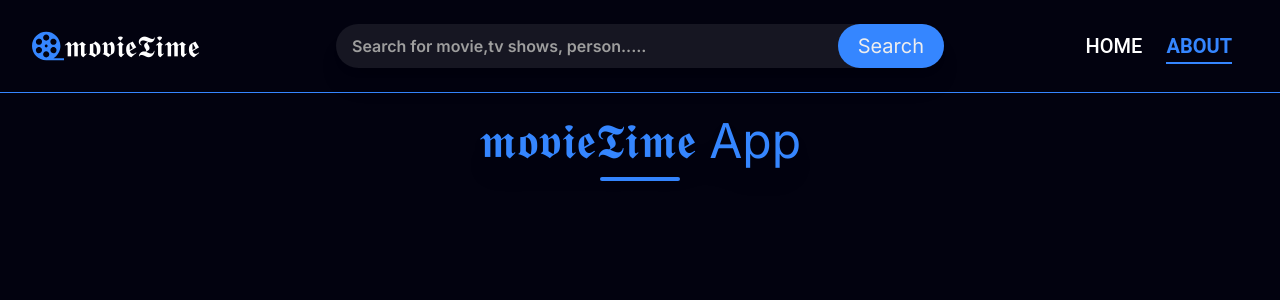
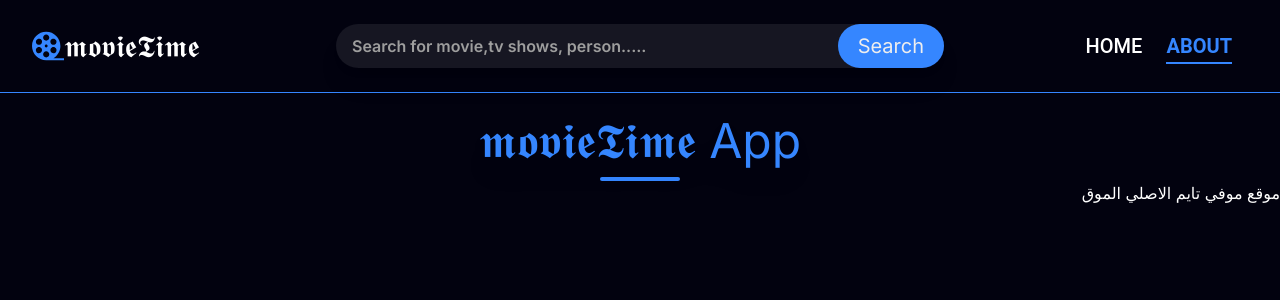
Before and after one commit to Baseldiab/movieTime, a Next.js app: page /about in a window 1280 px wide. Shown: the top 300 px of the page. Built offline with nearby package versions, Linux system fonts and the light colour scheme.

Commit message:
add typing and translating

```diff
--- a/package.json
+++ b/package.json
@@ -9,14 +9,19 @@
     "lint": "next lint"
   },
   "dependencies": {
+    "@emotion/react": "^11.11.3",
+    "@emotion/styled": "^11.11.0",
     "@fortawesome/fontawesome-free": "^6.5.0",
     "@fortawesome/fontawesome-svg-core": "^6.5.0",
     "@fortawesome/free-solid-svg-icons": "^6.5.0",
     "@fortawesome/react-fontawesome": "^0.2.0",
     "@material-tailwind/react": "^2.1.4",
+    "@mui/material": "^5.15.6",
+    "i18next": "^23.7.19",
     "next": "14.0.3",
     "react": "^18",
     "react-dom": "^18",
+    "react-i18next": "^14.0.1",
     "swiper": "^11.0.5"
   },
   "devDependencies": {
--- a/src/app/about/page.tsx
+++ b/src/app/about/page.tsx
@@ -1,6 +1,7 @@
 import { Metadata } from "next";
 import React from "react";
 import getUpComing from "../../../lib/getUpComing";
+import TypingAnimation from "../components/typeing";
 
 export const metadata: Metadata = {
   title: "About movieTime",
@@ -10,10 +11,9 @@ export const metadata: Metadata = {
 export default async function AboutPage() {
   return (
     <header className="my-6">
-      <h1 className="text-center text-5xl text-primary mb-3 drop-shadow-xl">
-        𝖒𝖔𝖛𝖎𝖊𝕿𝖎𝖒𝖊 App
-      </h1>
+      <h1 className="text-center text-5xl text-primary mb-3 drop-shadow-xl">𝖒𝖔𝖛𝖎𝖊𝕿𝖎𝖒𝖊 App</h1>
       <hr className="bg-primary rounded-full border-0 w-20 h-1 mx-auto" />
+      <TypingAnimation />
     </header>
   );
 }
--- /dev/null
+++ b/src/app/components/typeing.tsx
@@ -0,0 +1,43 @@
+"use client";
+
+import { useEffect, useState } from "react";
+
+const TypingAnimation = () => {
+  const [text, setText] = useState("");
+  const textToType =
+    "موقع موفي تايم الاصلي الموقع الاول الموفر لجميع المحتوي يرجي دعم الموقع ومشاركة";
+  let index = 0;
+  let isDeleting = false;
+
+  useEffect(() => {
+    const typeText = () => {
+      const currentText = textToType.substring(0, index);
+
+      setText(currentText);
+
+      if (isDeleting) {
+        index--;
+      } else {
+        index++;
+      }
+
+      if (index > textToType.length) {
+        // eslint-disable-next-line react-hooks/exhaustive-deps
+        isDeleting = true;
+        setTimeout(typeText, 500); // Time to wait before starting to delete
+      } else if (index < 0) {
+        isDeleting = false;
+        setTimeout(typeText, 500); // Time to wait before starting to type again
+      } else {
+        const typingSpeed = isDeleting ? 200 : 200; // Adjust typing speed
+        setTimeout(typeText, typingSpeed);
+      }
+    };
+
+    typeText();
+  }, []);
+
+  return <p className="text-white text-end">{text}</p>;
+};
+
+export default TypingAnimation;
```
Also changed, not shown: i18nConfig.ts (added), 1 other file (tests, documents, lock files or other folders).
